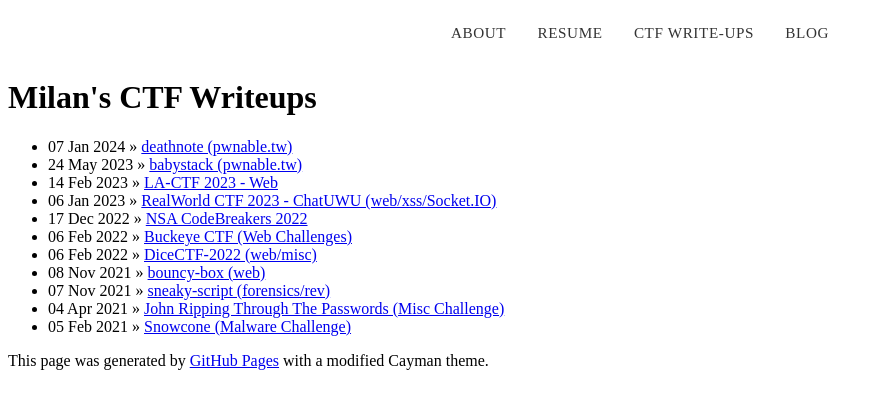
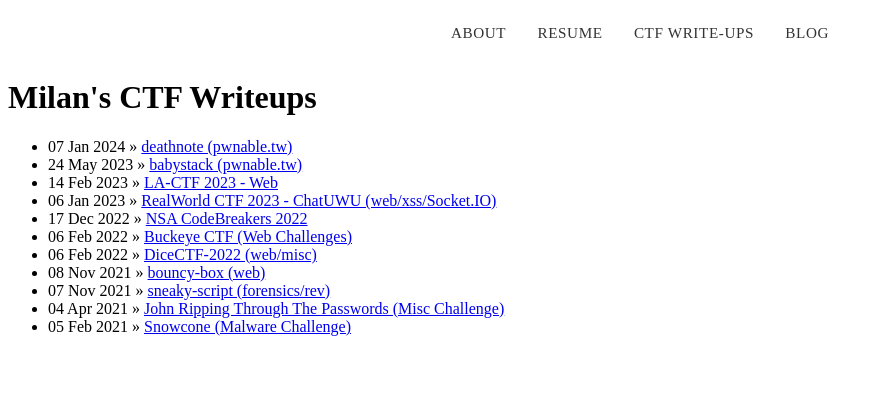
Before and after one commit to MilanDonhowe/MilanDonhowe.github.io, a Jekyll site: the page built from writeups/index.html, in a window 1280 px wide. Shown: the top 409 px of the page, without its empty margins (0-883 px from the left). Built offline with Jekyll 4.4.1, drawn with Linux system fonts in a browser that asks for light colours.

Commit message:
remove old cayman theme attribution

```diff
--- a/_layouts/resume.html
+++ b/_layouts/resume.html
@@ -232,7 +232,6 @@
       {% endif %}
 
       <footer class="page-footer">
-        <p class="footer-line">Made using "resume theme" found here on <a href="https://github.com/jglovier/resume-template">GitHub</a>.</p>
       </footer>
 
     </div>
--- a/_layouts/writeup.html
+++ b/_layouts/writeup.html
@@ -15,7 +15,6 @@
         {% if site.github.is_project_page %}
           <span class="site-footer-owner"><a href="{{ site.github.repository_url }}">{{ site.github.repository_name }}</a> is maintained by <a href="{{ site.github.owner_url }}">{{ site.github.owner_name }}</a>.</span>
         {% endif %}
-        <span class="site-footer-credits">This page was generated by <a href="https://pages.github.com">GitHub Pages</a> with a modified Cayman theme.</span>
       </footer>
     </main>
   </body>
--- a/_layouts/writeup_post.html
+++ b/_layouts/writeup_post.html
@@ -41,7 +41,6 @@
         {% if site.github.is_project_page %}
           <span class="site-footer-owner"><a href="{{ site.github.repository_url }}">{{ site.github.repository_name }}</a> is maintained by <a href="{{ site.github.owner_url }}">{{ site.github.owner_name }}</a>.</span>
         {% endif %}
-        <span class="site-footer-credits">This page was generated by <a href="https://pages.github.com">GitHub Pages</a> with a modified Cayman theme.</span>
       </footer>
     </main>
   </body>
```
